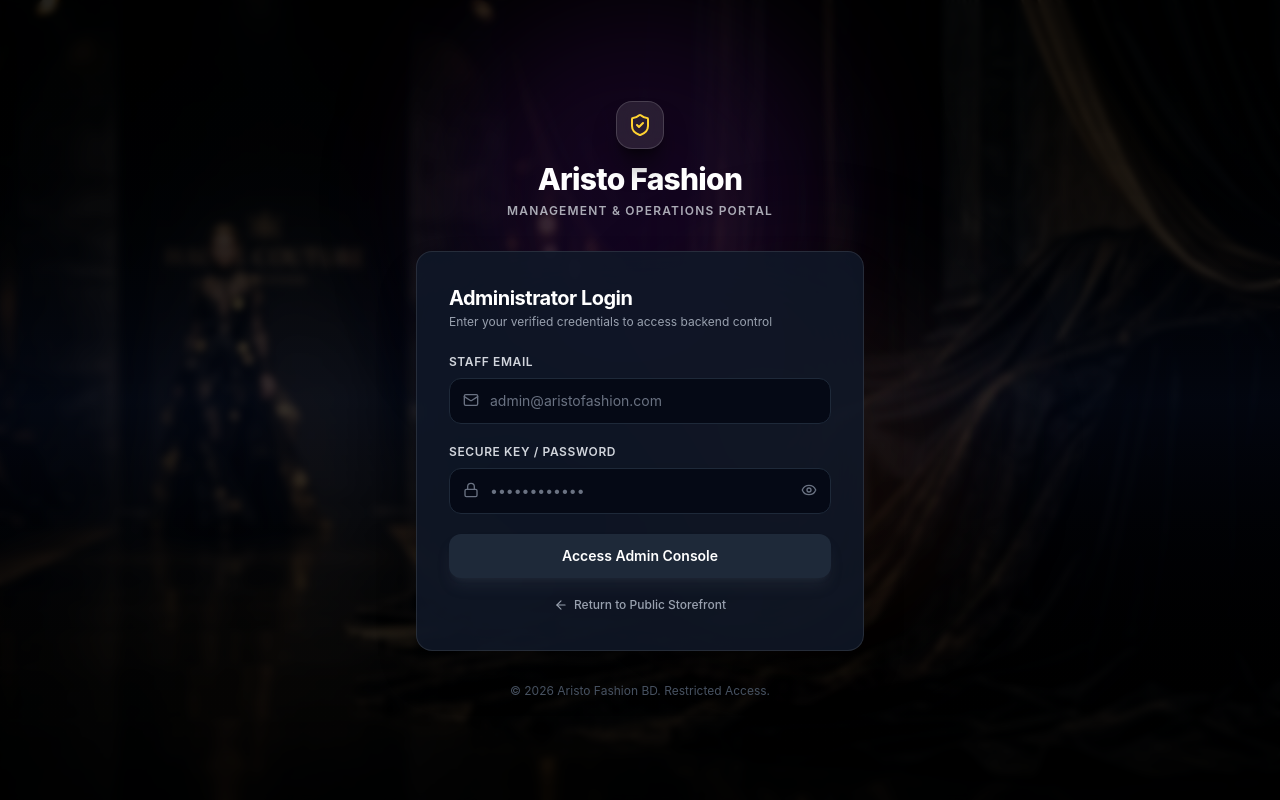
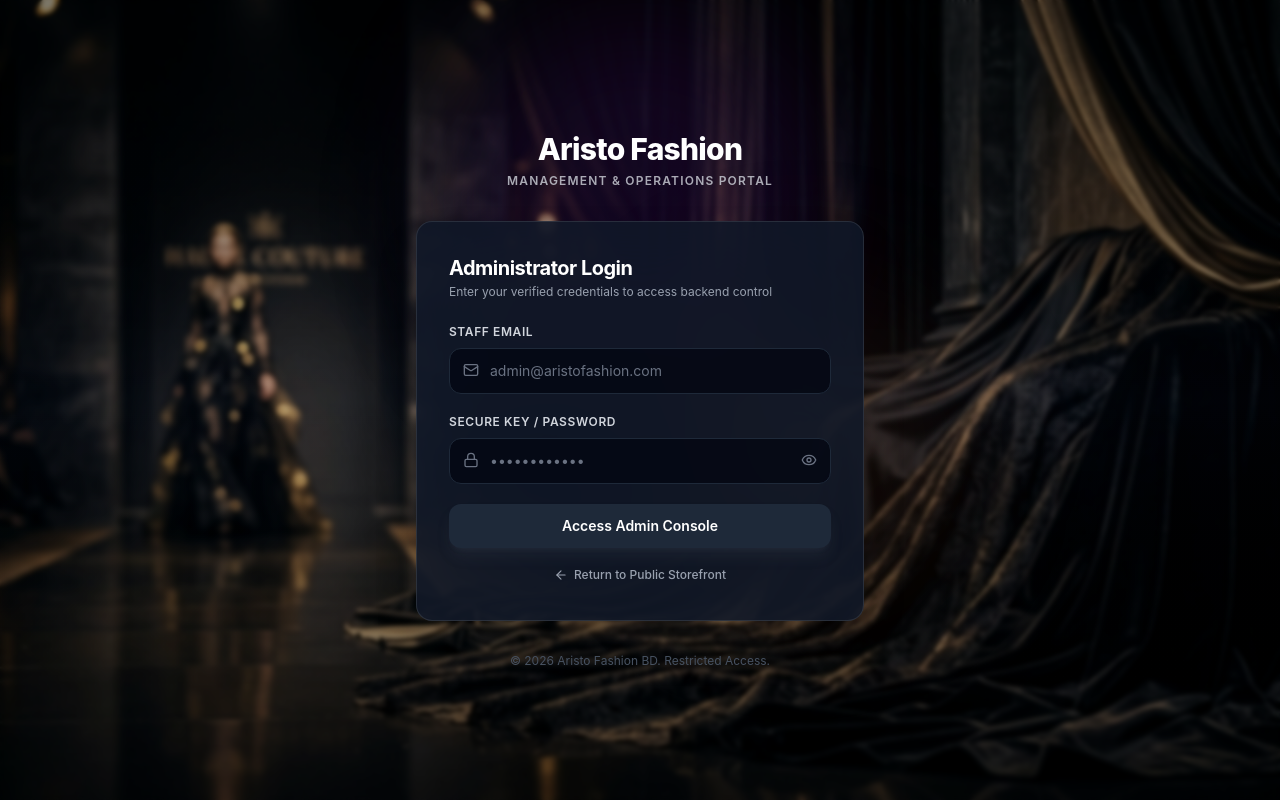
Before and after one commit to mkError420/mk.fashion, a React (Vite) app: page /admin/login in a window 1280 px wide. Built offline with nearby package versions, Linux system fonts and the light colour scheme; no server answers.

Commit message:
bg image add

```diff
--- a/src/pages/AdminLoginPage.tsx
+++ b/src/pages/AdminLoginPage.tsx
@@ -56,7 +56,7 @@ export const AdminLoginPage: React.FC = () => {
       />
 
       {/* Dark gradient & atmospheric luxury overlays */}
-      <div className="absolute inset-0 bg-gradient-to-b from-black/85 via-gray-950/80 to-black/90 backdrop-blur-[3px]" />
+      <div className="absolute inset-0 bg-gradient-to-b from-black/50 via-gray-950/30 to-black/50 backdrop-blur-[2px]" />
 
       {/* Background glow effects */}
       <div className="absolute top-1/4 left-1/2 -translate-x-1/2 -translate-y-1/2 w-96 h-96 bg-purple-900/20 rounded-full blur-3xl pointer-events-none" />
@@ -65,9 +65,6 @@ export const AdminLoginPage: React.FC = () => {
       <div className="max-w-md w-full relative z-10">
         {/* Brand / Title Header */}
         <div className="text-center mb-8">
-          <div className="inline-flex items-center justify-center w-12 h-12 rounded-2xl bg-white/10 border border-white/15 backdrop-blur-md mb-3 shadow-xl shadow-black/50">
-            <ShieldCheck className="w-6 h-6 text-amber-300" />
-          </div>
           <h1 className="text-3xl font-extrabold text-white tracking-tight">
             Aristo Fashion
           </h1>
```
